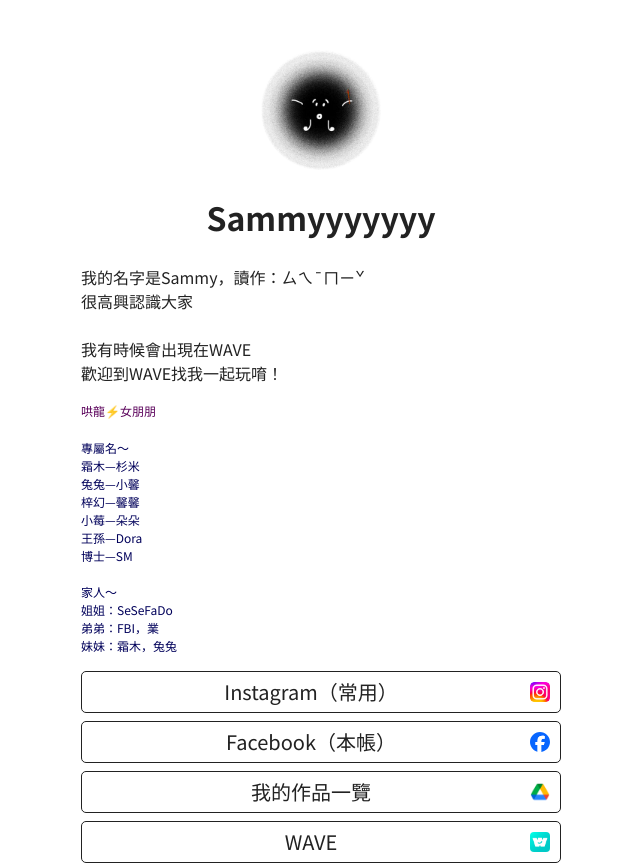
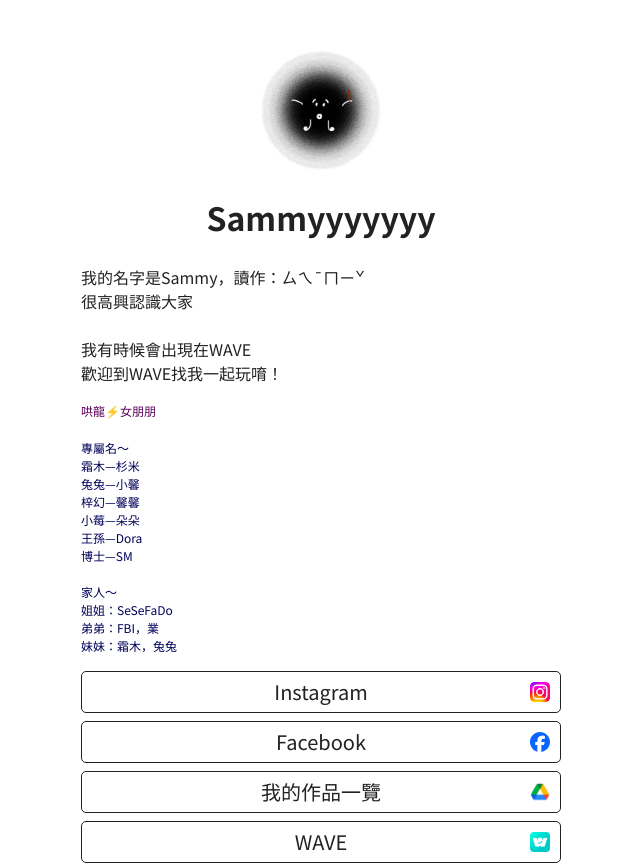
Before and after one commit to SammyAlien/AboutMe, a plain HTML site: page index.html in a window 1280 px wide. Shown: the top 868 px of the page, without its empty margins (319-959 px from the left). Drawn offline with Linux system fonts and the light colour scheme.

Commit message:
make center
make link words centered

```diff
--- a/aboutMe.css
+++ b/aboutMe.css
@@ -142,8 +142,14 @@ w {
     height: 1.5rem;
 }
 .icon{
+    display: inline-block;
     height: 1.25rem;
     margin: 0 auto;
     position: relative;
     border-radius: 0.25rem;
 }
+.blankicon{
+    display: inline-block;
+    width: 1.25rem;
+    aspect-ratio: 1 / 1;
+}
--- a/index.html
+++ b/index.html
@@ -43,10 +43,10 @@
             </p>
         </div>
         <div class="Links">
-            <a href="https://www.instagram.com/sammyyyyyyydesu/" class="link">Instagram（常用）<img src="Instagram.png" alt="" class="icon" style="float: right;"></a>
-            <a href="https://www.facebook.com/share/JxtL1DAAjrFjK24x/?mibextid=qi2Omg" class="link">Facebook（本帳）<img src="Facebook.svg" alt="" class="icon" style="float: right;"></a>
-            <a href="https://drive.google.com/drive/folders/1_DPOMHryTYLl4DKyHy-kdD5Os9ZU4sUU?usp=sharing" class="link">我的作品一覽 <img src="googledrive.png" alt="" class="icon" style="float: right;"></a>
-            <a href="https://wavelive.onelink.me/tEt5/inappshareprofiletw?w_user=ff9eca1a-4c65-4b80-a5fa-9afecad6438b" class="link">WAVE <img src="wave.png" alt="" class="icon" style="float: right;"></a>
+            <a href="https://www.instagram.com/sammyyyyyyydesu/" class="link"><div class="blankicon" style="float: left;"></div>Instagram<img src="Instagram.png" alt="" class="icon" style="float: right;"></a>
+            <a href="https://www.facebook.com/share/JxtL1DAAjrFjK24x/?mibextid=qi2Omg" class="link"><div class="blankicon" style="float: left;"></div>Facebook<img src="Facebook.svg" alt="" class="icon" style="float: right;"></a>
+            <a href="https://drive.google.com/drive/folders/1_DPOMHryTYLl4DKyHy-kdD5Os9ZU4sUU?usp=sharing" class="link"><div class="blankicon" style="float: left;"></div>我的作品一覽<img src="googledrive.png" alt="" class="icon" style="float: right;"></a>
+            <a href="https://wavelive.onelink.me/tEt5/inappshareprofiletw?w_user=ff9eca1a-4c65-4b80-a5fa-9afecad6438b" class="link"><div class="blankicon" style="float: left;"></div>WAVE<img src="wave.png" alt="" class="icon" style="float: right;"></a>
             <!--<a href="" class="link">我的遊戲(GooglePlay)</a>-->
         </div>
         <div class="workInfo">
```
